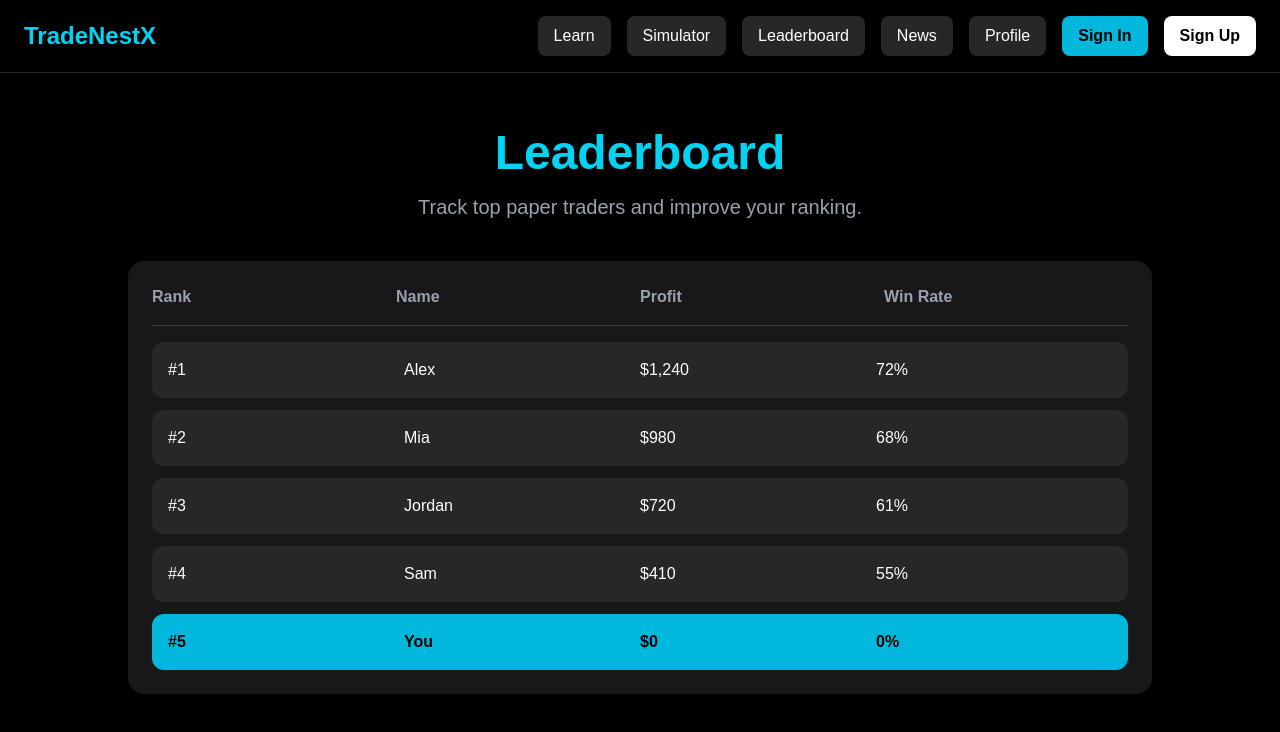
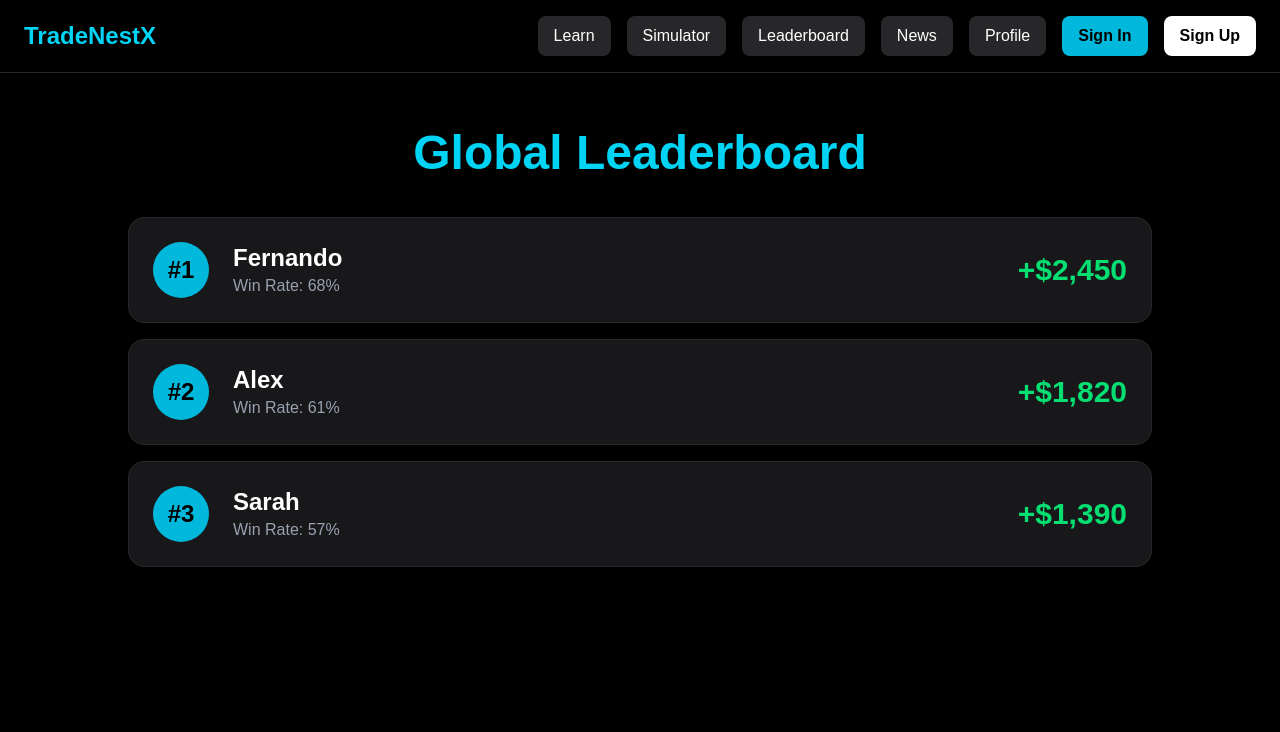
Before and after one commit to fernandoperez704-byte/tradenest, a Next.js app: page /leaderboard in a window 1280 px wide. Shown: the top 732 px of the page. Built offline with nearby package versions, Linux system fonts and the light colour scheme.

Commit message:
Fix sell trade history

```diff
--- /dev/null
+++ b/app/api/news/route.ts
@@ -0,0 +1,23 @@
+import { NextResponse } from "next/server";
+
+export async function GET() {
+  const news = [
+    {
+      title: "Bitcoin Holds Key Support",
+      source: "TradeNestX News",
+      url: "#",
+    },
+    {
+      title: "Ethereum Traders Watch Momentum",
+      source: "TradeNestX News",
+      url: "#",
+    },
+    {
+      title: "Tech Stocks Remain Active",
+      source: "TradeNestX News",
+      url: "#",
+    },
+  ];
+
+  return NextResponse.json(news);
+}
--- a/app/leaderboard/page.tsx
+++ b/app/leaderboard/page.tsx
@@ -3,11 +3,21 @@
 import Navbar from "../components/Navbar";
 
 const traders = [
-  { rank: 1, name: "Alex", profit: 1240, winRate: "72%" },
-  { rank: 2, name: "Mia", profit: 980, winRate: "68%" },
-  { rank: 3, name: "Jordan", profit: 720, winRate: "61%" },
-  { rank: 4, name: "Sam", profit: 410, winRate: "55%" },
-  { rank: 5, name: "You", profit: 0, winRate: "0%" },
+  {
+    name: "Fernando",
+    pnl: 2450,
+    winRate: 68,
+  },
+  {
+    name: "Alex",
+    pnl: 1820,
+    winRate: 61,
+  },
+  {
+    name: "Sarah",
+    pnl: 1390,
+    winRate: 57,
+  },
 ];
 
 export default function LeaderboardPage() {
@@ -18,38 +28,36 @@ export default function LeaderboardPage() {
       <main className="min-h-screen bg-black text-white p-8">
         <div className="max-w-5xl mx-auto">
           <h1 className="text-5xl font-bold text-cyan-400 text-center mt-6">
-            Leaderboard
+            Global Leaderboard
           </h1>
 
-          <p className="text-center text-gray-400 mt-4 text-xl">
-            Track top paper traders and improve your ranking.
-          </p>
+          <div className="mt-10 space-y-4">
+            {traders.map((trader, index) => (
+              <div
+                key={trader.name}
+                className="bg-zinc-900 border border-zinc-800 rounded-2xl p-6 flex items-center justify-between"
+              >
+                <div className="flex items-center gap-6">
+                  <div className="w-14 h-14 rounded-full bg-cyan-500 text-black flex items-center justify-center font-bold text-2xl">
+                    #{index + 1}
+                  </div>
 
-          <div className="mt-10 bg-zinc-900 rounded-2xl p-6">
-            <div className="grid grid-cols-4 text-gray-400 font-bold border-b border-zinc-700 pb-4">
-              <p>Rank</p>
-              <p>Name</p>
-              <p>Profit</p>
-              <p>Win Rate</p>
-            </div>
+                  <div>
+                    <h2 className="text-2xl font-bold">
+                      {trader.name}
+                    </h2>
 
-            <div className="space-y-3 mt-4">
-              {traders.map((trader) => (
-                <div
-                  key={trader.rank}
-                  className={`grid grid-cols-4 rounded-xl p-4 ${
-                    trader.name === "You"
-                      ? "bg-cyan-500 text-black font-bold"
-                      : "bg-zinc-800"
-                  }`}
-                >
-                  <p>#{trader.rank}</p>
-                  <p>{trader.name}</p>
-                  <p>${trader.profit.toLocaleString()}</p>
-                  <p>{trader.winRate}</p>
+                    <p className="text-gray-400">
+                      Win Rate: {trader.winRate}%
+                    </p>
+                  </div>
                 </div>
-              ))}
-            </div>
+
+                <div className="text-green-400 text-3xl font-bold">
+                  +${trader.pnl.toLocaleString()}
+                </div>
+              </div>
+            ))}
           </div>
         </div>
       </main>
--- a/app/news/page.tsx
+++ b/app/news/page.tsx
@@ -1,29 +1,22 @@
+"use client";
+
 import Navbar from "../components/Navbar";
-
-const news = [
-  {
-    title: "Bitcoin pushes higher as crypto market gains momentum",
-    source: "Crypto Daily",
-    time: "2h ago",
-  },
-  {
-    title: "NVIDIA stock jumps after AI demand increases",
-    source: "Market Watch",
-    time: "4h ago",
-  },
-  {
-    title: "Tesla volatility rises ahead of earnings report",
-    source: "Trading News",
-    time: "6h ago",
-  },
-  {
-    title: "Ethereum trading volume climbs this week",
-    source: "Coin Journal",
-    time: "8h ago",
-  },
-];
+import { useEffect, useState } from "react";
 
 export default function NewsPage() {
+  const [news, setNews] = useState<any[]>([]);
+
+  useEffect(() => {
+    async function loadNews() {
+      const response = await fetch("/api/news");
+      const data = await response.json();
+
+      setNews(data);
+    }
+
+    loadNews();
+  }, []);
+
   return (
     <>
       <Navbar />
@@ -50,7 +43,6 @@ export default function NewsPage() {
 
                 <div className="flex justify-between mt-4 text-gray-400">
                   <p>{item.source}</p>
-                  <p>{item.time}</p>
                 </div>
               </div>
             ))}
--- a/app/simulator/page.tsx
+++ b/app/simulator/page.tsx
@@ -4,7 +4,7 @@ import Navbar from "../components/Navbar";
 import { useUser } from "@clerk/nextjs";
 import { useEffect, useState } from "react";
 import { db } from "../firebase";
-import { collection, addDoc } from "firebase/firestore";
+import { collection, addDoc, doc, setDoc } from "firebase/firestore";
 import {
   LineChart,
   Line,
@@ -154,7 +154,12 @@ function updatePrices() {
         : currentPrice;
 
     setBalance((prev) => prev - tradeAmount);
-
+if (user) {
+  setDoc(doc(db, "portfolios", user.id), {
+    balance: balance - Number(tradeAmount),
+    updated: new Date(),
+  });
+}
     setPositions((prev) => ({
       ...prev,
       [selectedCoin]: newQty,
@@ -201,7 +206,12 @@ if (user) {
     const value = ownedAmount * currentPrice;
 
     setBalance((prev) => prev + value);
-
+if (user) {
+  setDoc(doc(db, "portfolios", user.id), {
+    balance: balance + value,
+    updated: new Date(),
+  });
+}
     setPositions((prev) => ({
       ...prev,
       [selectedCoin]: 0,
@@ -212,7 +222,18 @@ if (user) {
       [selectedCoin]: 0,
     }));
 
-  if (user) {
+  setTrades((prev) => [
+  {
+    type: "SELL",
+    coin: selectedCoin,
+    amount: value,
+    price: currentPrice,
+    time: new Date().toLocaleTimeString(),
+  },
+  ...prev,
+]);
+
+if (user) {
   addDoc(collection(db, "trades"), {
     userId: user.id,
     userName: user.firstName || "Trader",
```
